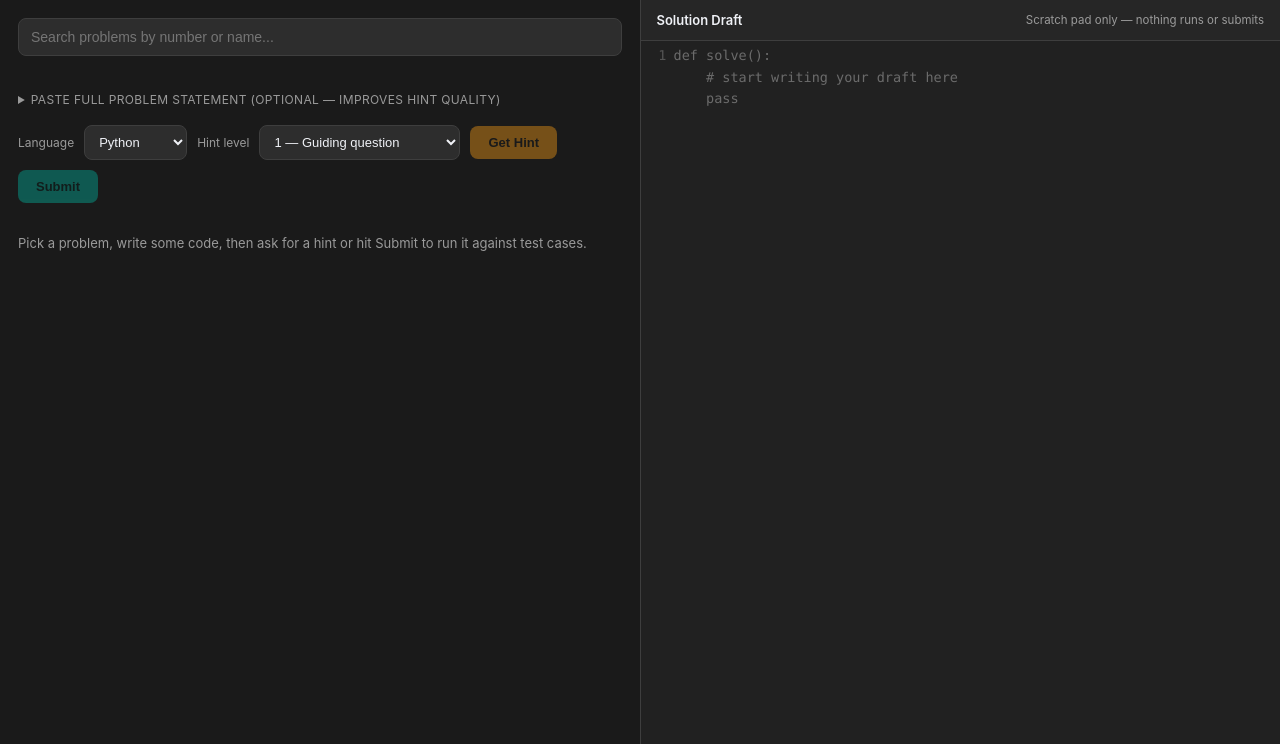
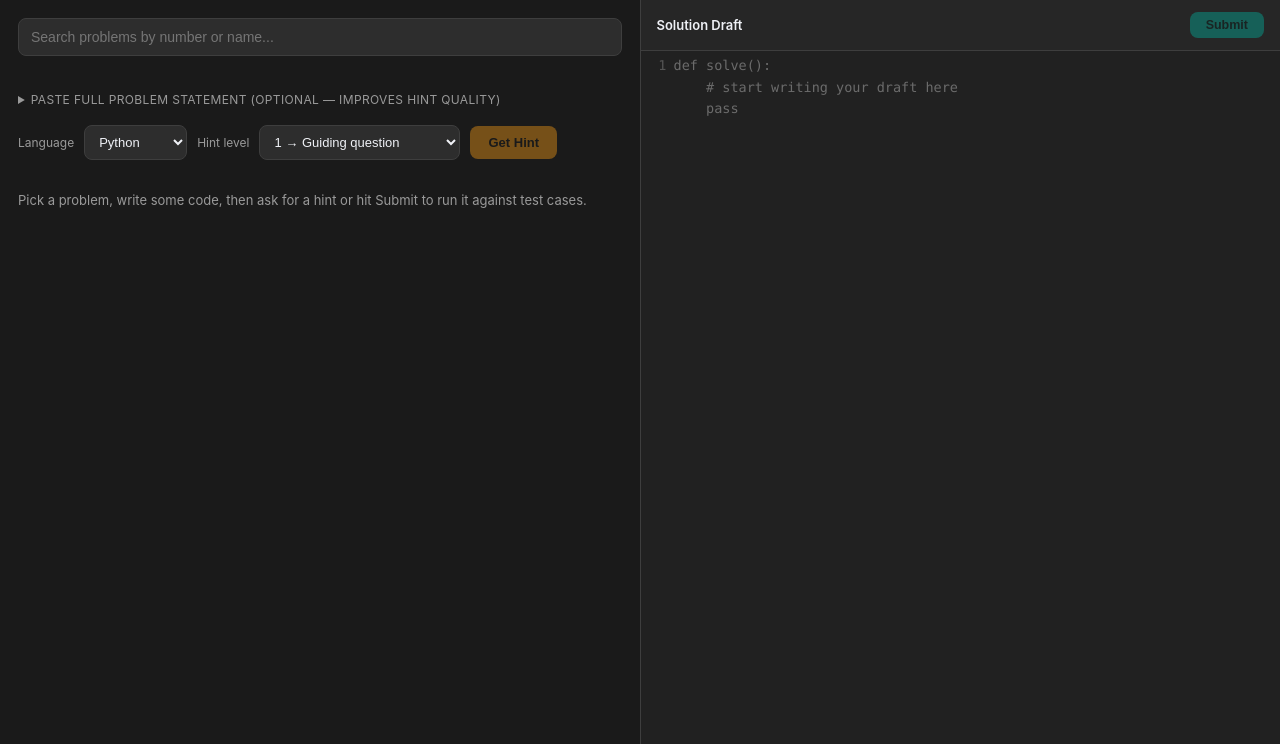
Before and after one commit to Ansh-Sudani/leetcoach, a Flask app: page / in a window 1280 px wide. Shown: the part 56-800 px from the top of the page. Run offline with Flask 3, Linux system fonts and the light colour scheme.

Commit message:
Move Submit next to the editor, simplify correct-answer feedback, fix indent bug
- Submit button now lives in the Solution Draft header instead of the
  problem panel; removed the now-inaccurate "scratch pad only" note
- Hint level options use an arrow (->) instead of an em dash
- A fully-correct submission just shows a green checkmark, skipping the
  Claude call entirely; explanation + follow-up chat only appear on failure
- Fixed a real bug: CodeMirror's copy-previous-line-indent behavior on
  Enter was stacking with manually-typed leading whitespace, corrupting
  indentation on every line and causing false IndentationErrors on
  correct solutions. Enter now inserts a plain newline, matching a plain
  textarea's behavior.

Co-Authored-By: Claude Sonnet 5 <noreply@anthropic.com>

```diff
--- a/app.py
+++ b/app.py
@@ -148,16 +148,14 @@ def _values_match(actual, expected, comparator):
     return actual == expected
 
 
-SUBMIT_SYSTEM_PROMPT = """You are a concise, encouraging coding interview coach reviewing a candidate's
-LeetCode-style submission. You are given the problem, their code, and the results of running it against
-test cases.
+SUBMIT_SYSTEM_PROMPT = """You are a concise, encouraging coding interview coach helping a candidate whose
+LeetCode-style submission just failed some test cases. You are given the problem, their code, and the
+test results.
 
-Write a SHORT (3-6 sentences) breakdown:
-- If it passed: briefly note the approach's time/space complexity and one thing worth double-checking
-  (an edge case, a readability nit) — don't just say "looks good."
-- If it failed: name the likely root cause (off-by-one, wrong base case, unhandled edge case, etc.) by
-  reasoning about the specific failing test case(s), but do NOT rewrite their solution or give working code.
-Keep it tight — no walls of text, no restating the whole problem back to them.
+Write a SHORT (3-6 sentences) breakdown: name the likely root cause (off-by-one, wrong base case,
+unhandled edge case, etc.) by reasoning about the specific failing test case(s), but do NOT rewrite
+their solution or give working code. Keep it tight — no walls of text, no restating the whole problem
+back to them.
 """
 
 
@@ -251,7 +249,7 @@ def submit_code():
             "passed": passed,
         })
 
-    explanation = _get_submit_explanation(problem, code, results, all_passed)
+    explanation = None if all_passed else _get_submit_explanation(problem, code, results, all_passed)
 
     return jsonify({"results": results, "all_passed": all_passed, "explanation": explanation})
 
--- a/static/script.js
+++ b/static/script.js
@@ -38,7 +38,11 @@ const editor = CodeMirror.fromTextArea(codeInput, {
   indentUnit: 4,
   tabSize: 4,
   indentWithTabs: false,
-  extraKeys: { Tab: (cm) => cm.replaceSelection("    ") },
+  smartIndent: false,
+  extraKeys: {
+    Tab: (cm) => cm.replaceSelection("    "),
+    Enter: (cm) => cm.replaceSelection("\n"),
+  },
   placeholder: LANGUAGE_PLACEHOLDERS.python,
 });
 
@@ -378,7 +382,7 @@ function appendSubmitCard(problemTitle, code, data) {
 
   const passCount = data.results.filter((r) => r.passed).length;
   const verdictText = data.all_passed
-    ? `✅ All tests passed (${passCount}/${data.results.length})`
+    ? `✓ Correct — ${passCount}/${data.results.length} tests passed`
     : `❌ ${passCount}/${data.results.length} tests passed`;
 
   const testsHtml = data.results
@@ -388,9 +392,9 @@ function appendSubmitCard(problemTitle, code, data) {
     })
     .join("");
 
-  card.innerHTML = `
-    <span class="submit-verdict">${verdictText}</span>
-    <div class="test-results">${testsHtml}</div>
+  const explanationBlock = data.all_passed
+    ? ""
+    : `
     <div class="submit-explanation"></div>
     <button class="followup-toggle">Ask a follow-up ↓</button>
     <div class="followup-chat" hidden>
@@ -401,12 +405,20 @@ function appendSubmitCard(problemTitle, code, data) {
       </div>
     </div>
   `;
-  card.querySelector(".submit-explanation").innerHTML = renderInline(data.explanation);
+
+  card.innerHTML = `
+    <span class="submit-verdict">${verdictText}</span>
+    <div class="test-results">${testsHtml}</div>
+    ${explanationBlock}
+  `;
 
   hintFeed.appendChild(card);
   hintFeed.scrollTop = hintFeed.scrollHeight;
 
-  wireFollowup(card, buildSubmitContext(problemTitle, code, data));
+  if (!data.all_passed) {
+    card.querySelector(".submit-explanation").innerHTML = renderInline(data.explanation);
+    wireFollowup(card, buildSubmitContext(problemTitle, code, data));
+  }
 }
 
 async function submitCode() {
--- a/static/style.css
+++ b/static/style.css
@@ -310,12 +310,6 @@ button:disabled { opacity: 0.4; cursor: not-allowed; }
   color: #06231f;
 }
 
-.language-note {
-  margin: 8px 0 0;
-  font-size: 12px;
-  color: var(--muted);
-}
-
 /* Hint feed */
 
 .hint-feed {
@@ -503,7 +497,18 @@ button:disabled { opacity: 0.4; cursor: not-allowed; }
   font-weight: 600;
 }
 
-.editor-note {
+.editor-header-actions {
+  display: flex;
+  align-items: center;
+  gap: 10px;
+}
+
+.editor-header-actions .btn-primary {
+  padding: 6px 16px;
+  font-size: 12.5px;
+}
+
+.language-note {
   font-weight: 400;
   color: var(--muted);
   font-size: 11.5px;
--- a/templates/index.html
+++ b/templates/index.html
@@ -61,15 +61,13 @@
         </select>
         <label for="hint-level">Hint level</label>
         <select id="hint-level">
-          <option value="1">1 — Guiding question</option>
-          <option value="2">2 — Name the pattern</option>
-          <option value="3">3 — Apply it to this problem</option>
-          <option value="4">4 — Pseudocode structure</option>
+          <option value="1">1 → Guiding question</option>
+          <option value="2">2 → Name the pattern</option>
+          <option value="3">3 → Apply it to this problem</option>
+          <option value="4">4 → Pseudocode structure</option>
         </select>
         <button id="hint-btn" disabled>Get Hint</button>
-        <button id="submit-btn" class="btn-primary" disabled>Submit</button>
       </div>
-      <p id="language-note" class="language-note" hidden>Real execution currently only supports Python — Get Hint still works in any language.</p>
 
       <div id="hint-feed" class="hint-feed">
         <p class="hint-feed-empty">Pick a problem, write some code, then ask for a hint or hit Submit to run it against test cases.</p>
@@ -79,7 +77,10 @@
     <section class="pane editor-pane">
       <div class="editor-header">
         <span>Solution Draft</span>
-        <span class="editor-note">Scratch pad only — nothing runs or submits</span>
+        <div class="editor-header-actions">
+          <span id="language-note" class="language-note" hidden>Python only, for now</span>
+          <button id="submit-btn" class="btn-primary" disabled>Submit</button>
+        </div>
       </div>
       <textarea
         id="code-input"
```
